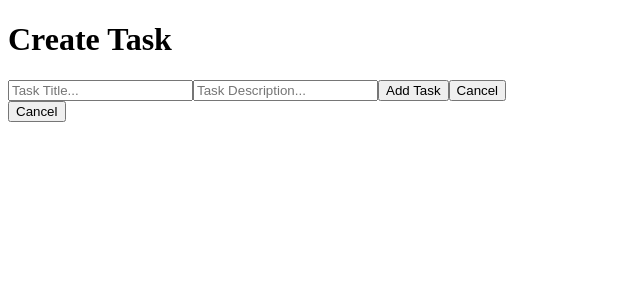
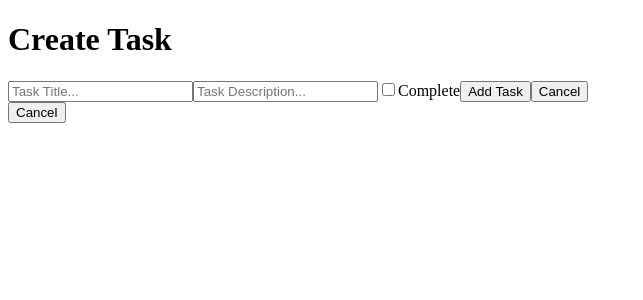
Before and after one commit to TanaNazarevych/todo-app, a React (Create React App) app: page / in a window 1280 px wide. Both pictures are taken after a click on the button "Add Task". Shown: the top 300 px of the page, without its empty margins (0-643 px from the left). Built offline with nearby package versions, Linux system fonts and the light colour scheme.

Commit message:
added complete task functionality

```diff
--- a/src/App.js
+++ b/src/App.js
@@ -17,11 +17,11 @@ function App() {
     ));
   };
 
-  const toggleTask = (id) => {
-    setTasks(tasks.map(task =>
-      task.id === id ? { ...task, completed: !task.completed } : task
-    ));
-  };
+  // const toggleTask = (id) => {
+  //   setTasks(tasks.map(task =>
+  //     task.id === id ? { ...task, completed: !task.completed } : task
+  //   ));
+  // };
 
   const deleteTask = (id) => {
     setTasks(tasks.filter(task => task.id !== id));
@@ -30,8 +30,7 @@ function App() {
   return (
     <Routes>
       <Route path="/" element={<Home tasks={tasks} addTask={addTask} />} />
-      {/* A single route that handles both creating and editing tasks */}
-      <Route path="/task/:id" element={<Task tasks={tasks} addTask={addTask} updateTask={updateTask} toggleTask={toggleTask} deleteTask={deleteTask} />} />
+      <Route path="/task/:id" element={<Task tasks={tasks} addTask={addTask} updateTask={updateTask} deleteTask={deleteTask} />} />
     </Routes>
   );
 }
--- a/src/components/TaskForm.js
+++ b/src/components/TaskForm.js
@@ -4,12 +4,13 @@ import { useNavigate } from "react-router-dom";
 function TaskForm({ onSubmit, existingTask }) {
   const [title, setTitle] = useState(existingTask ? existingTask.title : "");
   const [text, setText] = useState(existingTask ? existingTask.text : "");
+  const [isComplete, setIsComplete] = useState(existingTask ? existingTask.isComplete : false);
   const navigate = useNavigate();
 
   const handleSubmit = (e) => {
     e.preventDefault();
     if (!title.trim()) return;
-    onSubmit(title, text);
+    onSubmit(title, text, isComplete);
   };
 
   return (
@@ -26,6 +27,12 @@ function TaskForm({ onSubmit, existingTask }) {
         value={text}
         onChange={(e) => setText(e.target.value)}
       />
+      <input
+        type="checkbox"
+        checked={isComplete}
+        onChange={(e) => setIsComplete(e.target.checked)}
+      />
+      <label>Complete</label>
       <button type="submit">{existingTask ? "Save Changes" : "Add Task"}</button>
       <button type="button" onClick={() => navigate("/")}>Cancel</button>
     </form>
--- a/src/components/TaskItem.js
+++ b/src/components/TaskItem.js
@@ -6,6 +6,7 @@ function TaskItem ({task}){
         <Link to={`/task/${task.id}`} style={{ textDecoration: task.completed ? "line-through" : "none" }}>
         {task.title}
       </Link>
+      {task.text && <p>{task.text}</p>}
     </>
   );
 
--- a/src/pages/Home.js
+++ b/src/pages/Home.js
@@ -1,5 +1,5 @@
 import TaskList from "../components/TaskList";
-import TaskForm from "../components/TaskForm";
+// import TaskForm from "../components/TaskForm";
 
 
 function Home({ tasks, addTask }) {
```
